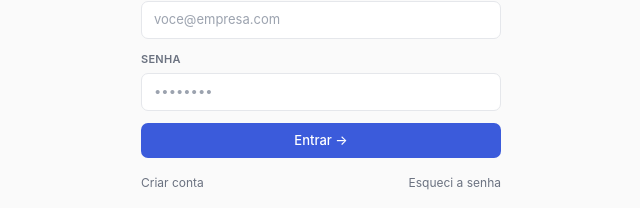
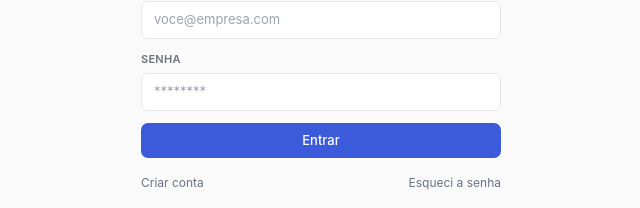
Before and after one commit to wenderbrand/brand-portal, a Next.js app in the folder brand-portal/: page /login in a window 1280 px wide. Shown: the part 385-593 px from the top of the page, without its empty margins (319-959 px from the left). Built offline with nearby package versions, Linux system fonts and the light colour scheme.

Commit message:
Update page.tsx

```diff
--- a/brand-portal/src/app/login/page.tsx
+++ b/brand-portal/src/app/login/page.tsx
@@ -1,24 +1,28 @@
 'use client'
-import { useState } from 'react'
+import { useRef, useState } from 'react'
 import Link from 'next/link'
 import { createClient } from '@/lib/supabase/client'
 
 export default function LoginPage() {
-  const [email, setEmail] = useState('')
-  const [password, setPassword] = useState('')
+  const emailRef = useRef(null)
+  const passwordRef = useRef(null)
   const [error, setError] = useState('')
   const [loading, setLoading] = useState(false)
 
-  const handleLogin = async (e?: React.FormEvent) => {
-    e?.preventDefault()
+  const handleLogin = async () => {
+    const email = emailRef.current?.value || ''
+    const password = passwordRef.current?.value || ''
+
+    if (!email || !password) {
+      setError('Preencha e-mail e senha.')
+      return
+    }
+
     setError('')
     setLoading(true)
 
     const supabase = createClient()
     const { data, error } = await supabase.auth.signInWithPassword({ email, password })
-
-    console.log('data:', data)
-    console.log('error:', error)
 
     if (error) {
       setError(error.message)
@@ -40,45 +44,22 @@ export default function LoginPage() {
         <div className="space-y-3">
           <div>
             <label className="label">E-mail</label>
-            <input
-              type="email"
-              value={email}
-              onChange={e => setEmail(e.target.value)}
-              placeholder="voce@empresa.com"
-              className="input-field"
-            />
+            <input ref={emailRef} type="email" placeholder="voce@empresa.com" className="input-field" />
           </div>
           <div>
             <label className="label">Senha</label>
-            <input
-              type="password"
-              value={password}
-              onChange={e => setPassword(e.target.value)}
-              placeholder="••••••••"
-              className="input-field"
-            />
+            <input ref={passwordRef} type="password" placeholder="********" className="input-field" />
           </div>
           {error && (
-            <p className="text-[12px] text-red-500 bg-red-50 border border-red-100 rounded-[6px] px-3 py-2">
-              {error}
-            </p>
+            <p className="text-[12px] text-red-500 bg-red-50 border border-red-100 rounded-[6px] px-3 py-2">{error}</p>
           )}
-          <button
-            type="button"
-            disabled={loading}
-            onClick={handleLogin}
-            className="btn-primary w-full mt-1"
-          >
-            {loading ? 'Entrando...' : 'Entrar →'}
+          <button type="button" disabled={loading} onClick={handleLogin} className="btn-primary w-full mt-1">
+            {loading ? 'Entrando...' : 'Entrar'}
           </button>
         </div>
         <div className="mt-4 flex items-center justify-between text-[12px] text-[#6b7280]">
-          <Link href="/register" className="hover:text-[#3b5bdb] transition-colors">
-            Criar conta
-          </Link>
-          <Link href="/forgot-password" className="hover:text-[#3b5dbdb] transition-colors">
-            Esqueci a senha
-          </Link>
+          <Link href="/register" className="hover:text-[#3b5bdb] transition-colors">Criar conta</Link>
+          <Link href="/forgot-password" className="hover:text-[#3b5bdb] transition-colors">Esqueci a senha</Link>
         </div>
       </div>
     </div>
```
